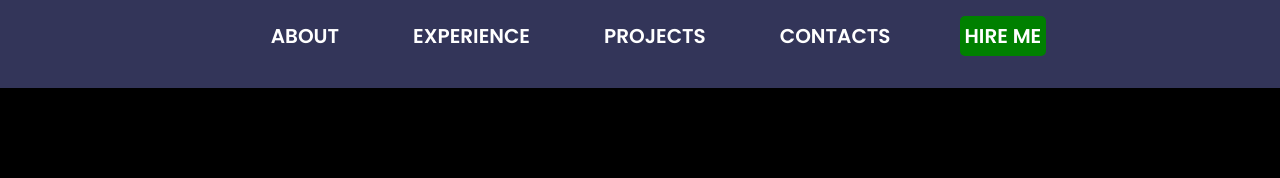
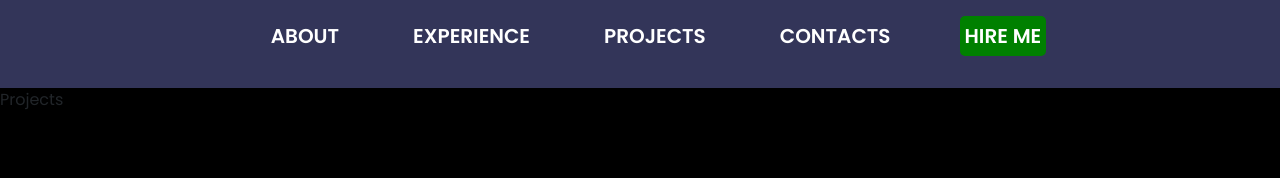
Before and after one commit to daudi13/daudi, a React (Create React App) app: page /Projects in a window 1280 px wide. Shown: the top 178 px of the page. Built offline with nearby package versions, Linux system fonts and the light colour scheme.

Commit message:
set up project page

```diff
--- a/src/App.js
+++ b/src/App.js
@@ -2,6 +2,7 @@
 import { BrowserRouter as Router, Routes, Route } from 'react-router-dom';
 import Header from './components/Header';
 import Homepage from './components/Routes/Homepage';
+import Projects from './components/Routes/Projects/Projects';
 
 function App() {
   return (
@@ -9,6 +10,7 @@
       <Header/>
       <Routes>
         <Route path="/" element={<Homepage/>}/>
+        <Route path="/Projects" element={<Projects/>}/>
       </Routes>
     </Router>
   );
--- a/src/components/Header.js
+++ b/src/components/Header.js
@@ -30,7 +30,7 @@
           </Link>
         </li>
         <li>
-          <Link to="/">
+          <Link to="/Projects">
             Projects
           </Link>
         </li>
--- a/src/components/Routes/Projects/Projects.js
+++ b/src/components/Routes/Projects/Projects.js
@@ -0,0 +1,9 @@
+import React from 'react'
+
+const Projects = () => {
+  return (
+    <div>Projects</div>
+  )
+}
+
+export default Projects
```
